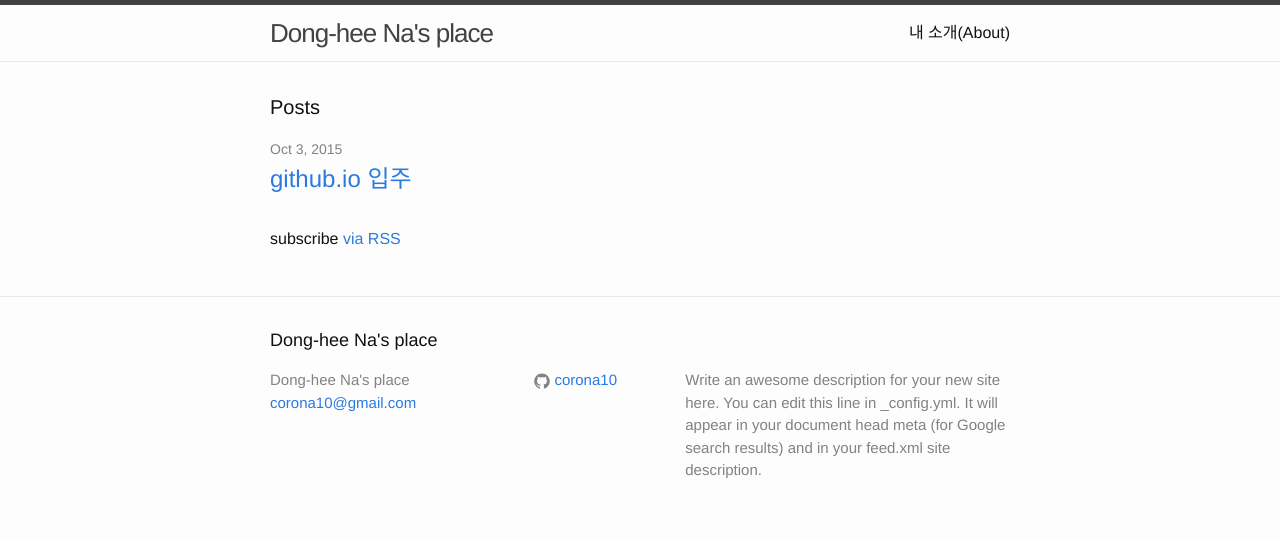
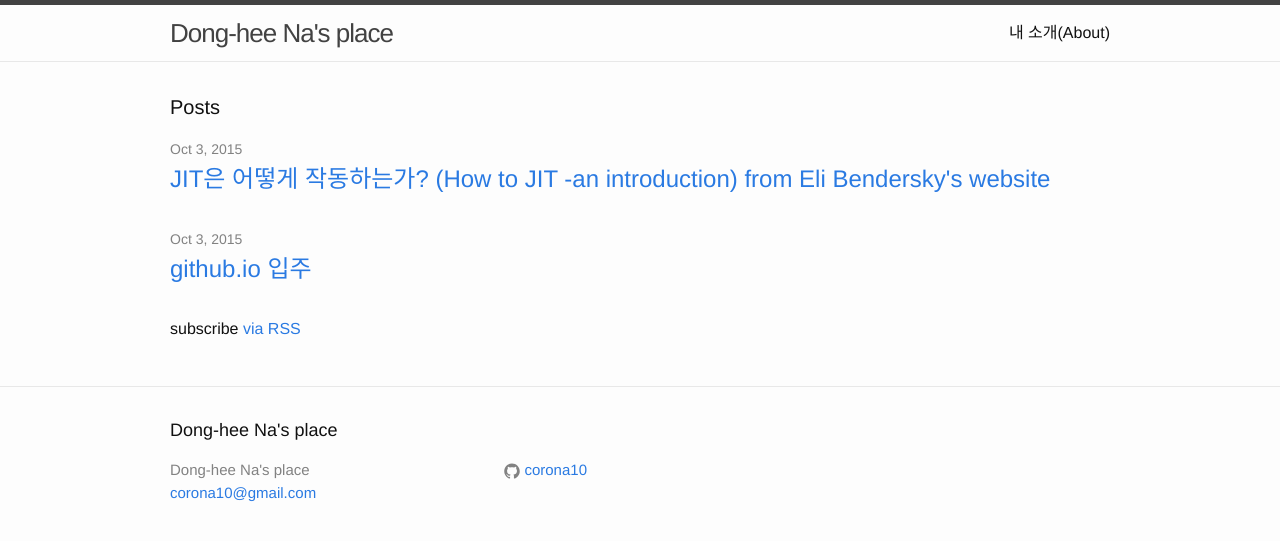
Before and after one commit to corona10/corona10.github.io, a Jekyll site: the page built from index.html, in a window 1280 px wide. Shown: the top 541 px of the page. Built offline with Jekyll 4.4.1, drawn with Linux system fonts in a browser that asks for light colours; Markdown is read by kramdown in place of the engine named in the settings; part of the change alters nothing that is shown.

Commit message:
how to JIT -an introduction

````diff
--- a/_config.yml
+++ b/_config.yml
@@ -2,13 +2,15 @@
 title: Dong-hee Na's place
 email: corona10@gmail.com
 description: > # this means to ignore newlines until "baseurl:"
-  Write an awesome description for your new site here. You can edit this
-  line in _config.yml. It will appear in your document head meta (for
-  Google search results) and in your feed.xml site description.
 baseurl: "" # the subpath of your site, e.g. /blog/
 url: "http://yourdomain.com" # the base hostname & protocol for your site
 #twitter_username: none
 github_username:  corona10
 
 # Build settings
-markdown: kramdown
+# Build settings
+markdown: redcarpet
+markdown_ext:  markdown,mkdown,mkdn,mkd,md
+
+redcarpet:
+  extensions: ["tables", "autolink", "strikethrough", "space_after_headers", "with_toc_data", "fenced_code_blocks"]
--- /dev/null
+++ b/_posts/2015-10-03-how-to-jit-an-introduction.md
@@ -0,0 +1,225 @@
+---
+layout: post
+title: "JIT은 어떻게 작동하는가? (How to JIT -an introduction) from Eli Bendersky's website "
+date: 2015-10-03 00:57:00
+categories: "eli's article"
+---
+우선 이 글은 [Eli Bendersky의 블로그](http://eli.thegreenplace.net/)에서 번역해 온 글임을 알려드립니다.
+
+상당한 의역이 난무하므로 지적사항이 있으면 따로 알려주시면 감사하겠습니다.
+
+[원문](http://eli.thegreenplace.net/2013/11/05/how-to-jit-an-introduction)이 궁금하신 분은 링크를 타고 들어가셔서 읽어보시면 될 것 같습니다.
+
+번역에 대한 허락은 원저작자에게 받았으며, 이 글에 대한 저작권은 원저작자에게 있음을 알려드리며,
+
+번역 된 글을 다른 곳에 배포하거나 수정 할 시에는 저에게 연락을 주시면 감사하겠습니다.
+
+-----------------------------------
+
+
+libjit에 관한 소개글 [원문](http://eli.thegreenplace.net/2013/10/17/getting-started-with-libjit-part-1/)을 작성할 때, 나는 이미 JIT에 대해 약간의 지식이라도 알고 있는 프로그래머를 대상으로 하였다.
+이전에 JIT에 대해 설명하긴 했지만 거의 요약수준이었다. 이번 글의 목적은 JITing에 대한 전반적인 소개를 어떠한 라이브러리에 의존하지 않은 코드 샘플을 활용하여 하는 것이다.
+
+## JIT의 정의 ##
+JIT은 단순히 "Just In Time"의 약자이다. 하지만 이 자체는 별 도움이 되지 않는다. - 용어 자체가 뭔가 복잡하고 약간의 프로그래밍이 필요해보인다.
+우선 "JIT"을 있는 그대로 정의해보자. 나는 이것을 쉽게 풀어써서
+
+>프로그램이 실행되는 동안, 디스크에 저장된 그 프로그램의 일부가 아닌 실행가능한 코드를 생성하고 실행하면
+>그것을 JIT이라고 한다.
+
+"JIT"의 역사적인 용어 사용은 어떻게 된 걸까? 운이 좋게도 Calgary대학의 John Aycock이 쓴 "A Brief Hitory of Just-In-Time"(구글에 검색해보시길 PDF로 다운로드가 가능하다.)
+에서  JIT의 기술을 역사적인 관점에서 보고 있다. Aycock의 논문에 따르면 최초로 프로그램 실행시간에 코드 생성과 실행을 언급한 것은 1960년 McCarthy의
+LISP 논문이다. 나중에 Thomson의 1968년에 regex 논문에서 이것은 더욱더 분명했다.(regexex는 실시간으로 기계어 코드로 컴파일해서 실행하는 것 이다. )
+
+
+JIT이란 용어는 Java를 위해 제임스 고슬링이 컴퓨터 용어로 가져왔다. Aycock 는 고슬링이 [제조의 도메인의 용어](https://en.wikipedia.org/wiki/Just-in-Time_Manufacturing) 를 빌려 와 그것을 1990 년대 초부터 사용하기 시작 했다고 언급하고 있다.
+
+여기까지가 역사적인 애기이다. 만약에 더 관심이 있다면 Aycock의 논문을 읽어보길 바란다. 이제 실제의 예에서 JIT의 정의가 의미하고 있는 것을 보도록 하자.
+
+## JIT - 기계어 코드를 생성하고 실행한다 ##
+
+나는 JIT 기술을 쉽게 설명하기 위해서 두 개의 단계로 구분해서 설명한다.
+
++   1 단계: 런타임 시간에 [기계어 코드](https://en.wikipedia.org/wiki/Machine_code)를 생성한다.</li>
++   2 단계: 기계어 코드를 런타임 시간에 실행한다.</li>
+
+1단계가 아마 JITing의 도전과제의 99퍼센트 일 것이다. 하지만 이것은 미스테리컬한 부분은 아닌 것이, 컴파일러가 실제로 하는 역할 이기 때문이다.
+gcc나 clang과 같이 잘 알려진 컴파일러들의 경우 C/C++ 소스코드를 기계어 코드로 변역해준다. 기계어 코드는 출력 스트림으로 emit 될 것이고, 메모리 공간에 저장될 것이다.
+(그리고 사실 gcc와 clang/llvm 둘다 JIT 실행을 위해 메모리에 코드를 유지하기 위한 빌딩 블록을 가지고 있다.)
+2단계가 내가 이번 글에서 주로 설명하고 싶은 부분이다.
+
+## 동적 생성코드 실행 ##
+
+현대의 운영체제들은 실행시간에 프로그램에게 허용해주는 부분이 까다롭다. [보호모드](https://en.wikipedia.org/wiki/Protected_mode)의 등장으로 os가 다양한 퍼미션으로 가상메모리의 영역에 접근하는 것을 엄격하게 다루기 때문에,
+메모리 다루는데에 있어서 복잡했던 과거는 사라졌다. 보통의 코드에서 당신은 새로운 데이터를 동적으로 힙 영역에 할당 할 것이지만, [OS의 허락없이 힙 영역에서 실행 할 수는 없다.](https://en.wikipedia.org/wiki/Executable_space_protection)
+
+이러한 관점에서 기계어 코드는 그저 바이트 스트림의 데이터에 불과하다. 따라서:
+
+```
+unsigned char[] code = {0x48, 0x89, 0xf8};
+```
+
+하지만 누가 보냐에 따라서 다른 코드이기도 하다. 누군가에게는 아무것도 표현하지 않는 것 일 수도 있고, 누군가에게는 x86-64 바이너리 인코딩으로 보일 것 이다.
+
+```
+mov %rdi, %rax
+```
+
+기계어 코드를 메모리에 집어넣는 것은 매우 쉽다. 근데 이걸 어떻게 실행시킬 것 인가?
+
+<h2>약간의 코드를 보도록 하자</h2>
+
+이 글에서 포함하고 있는 나머지 코드들은 POSIX 호환 UNIX계열 OS(특히 Linux)에서 작동한다. 다른 운영체제(Windows와 같은)들은 세부적으로 좀 다를 수 있다.
+근데 전반적인 내용은 같다. 참고로 모든 현대의 운영체제들은 같은 것을 구현하기 위한 편한 API를 제공한다.
+
+더 말할 것도 없이, 여기에 우리가 메모리 영역에 동적으로 생성하고 실행할 함수가 있다. C코드로 표현된 이 함수는 매우 쉬운 코드이다.
+
+```
+long add4(long num) {
+  return num + 4;
+}
+```
+
+우리의 첫번째 작품이다.(Makefile을 포함한 전체 코드는 이 [저장소](https://github.com/eliben/libjit-samples)에서 받아 볼 수 있다.)
+
+```
+#include <stdio.h>
+#include <stdlib.h>
+#include <string.h>
+#include <sys/mman.h>
+
+// 주어진 크기의 RWX메모리를 할당하고 그것의 포인터를 반환한다.
+// 만약 실패한다면, 에러를 출력할 것이고, NULL을 반환한다.
+
+void* allocate_executable_memory(size_t size){
+  void *ptr = mmap(0, size,
+                   PROT_READ | PROT_WRITE | PROT_EXEC,
+                   MAP_PRIVATE | MAP_ANONYMOUS, -1 , 0);
+  if (ptr == (void*)-1){
+    perror("mmap");
+    return NULL;
+  }
+  return ptr;
+}
+
+void emit_code_into_memory(unsigned char* m){
+  unsigned char code[] = {
+    0x48, 0x89, 0xf8,                    // mov %rdu, %rax
+    0x48, 0x83, 0xc0, 0x04,              // add $4, %rax
+    0xc3                                 // ret
+  };
+  memcpy(m, code, sizeof(code));
+}
+
+const size_t SIZE = 1024;
+typedef long (*Jittedfunc)(long);
+
+void run_from_rwx(){
+  void *m = allocate_executable(SIZE);
+  emit_code_into_memory(m);
+
+  JittedFunc func = m;
+  int result = func(2);
+  printf("result = %d\n", result);
+}
+```
+
+  1.  `mmap`을 사용하여 읽고, 쓰고 실행가능한 메모리 영역을 힙에 할당한다.
+  2.  기계어 코드로 구현한  `add4`를 메모리 영역에 복사한다.
+  3.  함수포인터를 이용하여 메모리 영역으로부터 코드를 실행한다.
+
+3번째 단계는 기계어코드를 포함하고 있는 메모리 영역이 *실행가능* 일 때만 가능하다는 점에 주목하자. 올바른 퍼미션 설정 없이는
+실행 시간에 OS로부터 오류가 날 것이다.(segment fault와 같은..) 이러한 현상은 만약에 m을 `malloc`, `free`와 같은 함수로
+할당 했을 때 발생하다.(읽고 쓰기만 가능, 실행은 불가능)
+
+## 여담 -힙, malloc 그리고 mmap ##
+
+눈치빠른 독자들은 반쯤 눈치 챘을 것이다. 이전 섹션에서 나는 `mmap`으로 부터 반환받는 메모리를 "힙 영역 메모리"라고 언급한 적이 있다.
+정확하게 이야기 하자면. "힙"은  실행시간에 할당한 메모리를 관리하기 위해 `malloc`과 `free`가 사용하기 위해 지정된 메모리이다.
+컴파일러가 절대적으로 관리하기 위한 "스택 영역 메모리"와는 정 반대이다.
+
+말은 그렇게 하지만 사실 영 쉬운 내용은 아니다. 전통적으로(아주 오래 전 부터..) `malloc`은 메모리의 원천으로만 사용되어왔다.
+('sbrk'이라는 시스템 콜을 통해서) 오늘날 대부분의 malloc 구현은 OS에 따라 세부구현이 많이 다르지만 `mmap`을 많이 사용한다.
+그러나 `mmap`은 보통 큰 메모리 영역을 할당 할 때 쓰고, `sbrk`는 작은 크기의 메모리 영역을 할당 할 때 쓴다. 트레이드-오프는
+두 함수가 OS로 부터 메모리를 요청 할 때 상대적인 효율성과 관련이 있다.
+
+그러므로 내 생각에는 `mmap`으로부터 받는 메모리가 힙 영역 메모리라는 것은 잘못된 것은 아니다. 그러므로 계속 이대로 설명하겠다.
+
+## 보안에 좀더 신경을 써보자 ##
+
+위에 있는 코드는 조금 보안적으로 취약한 문제점이 보인다. 그 이유는 바로 RWX(Readable, Writeable, eXecutable) 메모리 영역을 할당을 받았기 때문이다.
+- 공격과 exploit하기에는 파라다이스 같은 공간이다. 그러므로 이 부분에 대한 좀더 신경을 써보자.
+수정된 코드는 다음과 같다.
+
+```
+// RW메모리 영역을 할당한다.
+// 만약 실패시 에러를 출력하고, NULL을 반환한다.
+// malloc과는 다르게 메모리가 페이지 경계부분에 할당된다. 그래야만 mprotect를 호출하기에 적합하다.
+
+void* alloc_writable_memory(size_t size)
+{
+  void* ptr = mmap(0, size,
+                   PROT_READ | PROT_WRITE,
+                   MAP_PRIVATE | MAP_ANONYMOUS, -1, 0);
+  if(ptr == (void*)-1) {
+    perror("mmap");
+    return NULL;
+  }
+  return ptr;
+}
+
+// 메모리를 RX퍼미션으로 설정한다. page-aligned되어 있어야 한다.
+// 성공하면 0을 반환, 실패하면 에러를 출력하고 -1을 반환한다.
+
+int make_memory_executable(void* m, size_t size){
+  if(mprotect(m, size, PROT_READ | PROT_EXEC) == -1) {
+    perror("mprotect");
+    return -1;
+  }
+  return 0;
+}
+
+// RW메모리를 할당하고, 실행 전에 코드를 emit하고 RX메모리로 세팅한다.
+void emit_to_rw_run_from_rx(){
+  void *m = alloc_writable_memory(SIZE);
+  emit_code_into_memory(m);
+  make_memory_executable(m, SIZE);
+
+  JittedFunc func = n;
+  int result = func(2);
+  printf("result =%d\n", result);
+}
+
+```
+
+메모리가 처음에 RW메모리로 할당된다는 점(`malloc`이랑 똑같다.)을 빼면 이전 코드 스닙셋과 모든 면에 있어서 동일하다.
+이게 우리가 기계어 코드를 집어넣기 위해 작성해야 되는 모든 것들이다. 만약에 코드가 있다면, `mprotect`를 이용하여
+메모리 영역을 RW에서 RX로 변환하고, 더 이상 *쓰기 불가능* 상태로 만들어 실행가능하게 만든다. 결국 효과는 동일하다.
+쓰기 가능하면서 실행가능한 부분이 우리 프로그램에서 없다는 점에서 보안적인 관점에서 보았을 때 좋다.
+
+## malloc은 어떤가? ##
+
+아무튼  RW 메모리가 `malloc`에서 제공하는 것과 동일하다면 `mmap` 대신에 `malloc`을 쓰는 것은 어떨까? 맞다 그것 또한 가능하다.
+하지만 그 방법은 득보다 실이 더 많다. 그 이유는 보호 비트가 가상 메모리 페이지 경계부분에서만 세팅되기 때문이다. 만약에 `malloc`을 쓴다면
+우리는 수동으로 페이지 경계에 정렬되도록 설정해줘야 한다. 또한 `mprotect`는 실제로 요청한 것과 다르게 활성화/비활성화를 실패하므로써 우리가
+예상하지 못한 영향을 끼칠수가 있다. `mmap`은 페이지 경계부분에만 할당됨으로써 이러한 것들을 사전에 방지한다.
+(`mmap`은 페이지 전체에 할당되게 디자인 되어있다.)
+
+## 마무리짓기 ##
+
+이번 글은 우리가 흔히 JIT이라고 부르는 것을 고수준 관점에 시작해서, 기계어 코드가 동적으로 메모리에 들어가서 실행되는 코드 스닙셋을
+실제로 작성해보았다.
+
+이 테크닉은 실제 JIT엔진(예를 들어 LLVM이나 libjit)이 메모리 영역으로부터 실행가능한 기계어코드를 emit하고 실행하는지 보여준다.
+이제 남은 것은 이 다른 무언가로부터 이 기계어코드로 합치는 "단순한" 작업뿐이다.
+
+LLVM은 완전한 컴파일러이다. 그래서 실제로 C나 C++코드를 실행시간에 기계어 코드로 번역할 수 있다.(LLVM IR을 통해)  그리고 그것을 실행시킨다.
+libjit는 훨씬더 저 수준에서 작동한다. - 즉 컴파일러의 벡엔드로 작동한다.
+사실 libjit을 소개한 나의 글 [원문](http://eli.thegreenplace.net/2013/10/17/getting-started-with-libjit-part-1/)에서는 복잡한 코드를
+어떻게 emit하고 실행시키는지 보여줬다. 그러나 JITing은 훨씬 더 일반적인 컨셉이다. 실행시간에 코드를 emmiting하는 것은 [자료구조](http://blog.christianperone.com/2009/11/a-method-for-jiting-algorithms-and-data-structures-with-llvm/)나 [정규 표현식](http://sljit.sourceforge.net/)
+심지어 [프로그래밍 언어의 VM에서 C언어 접근 할 때](http://luajit.org/ext_ffi.html)도 사용이 가능하다.
+게다가 내 블로그([원작자 블로그](http://eli.thegreenplace.net/))를 파다보면 [8년 전에 JITing에 대해 언급한 적](http://eli.thegreenplace.net/2005/09/04/cool-hack-creating-custom-subroutines-on-the-fly-in-perl/)도 있다. 그것은 펄 코드가
+펄 코드를 실행시간에 생성하는 것이었지만 아이디어는 동일하다.(직렬화 포멧을 XML 표현으로 가져와서)
+
+JITing을 두 단계로 나누어서 설명하는게 중요하다는게 내 생각이고 이유이다. 2단계는 상대적으로 구현하기가 용이하고 잘 정의된 OS API를 사용한다.
+1단계의 가능성은 끝이 없다. 그리고 이 부분은 궁극적으로 너가 어떤 어플리케이션을 개발하느냐에 따라 달려있다.
--- a/_sass/_base.scss
+++ b/_sass/_base.scss
@@ -154,8 +154,8 @@ pre {
  * Wrapper
  */
 .wrapper {
-    max-width: -webkit-calc(800px - (#{$spacing-unit} * 2));
-    max-width:         calc(800px - (#{$spacing-unit} * 2));
+    max-width: -webkit-calc(1000px - (#{$spacing-unit} * 2));
+    max-width:         calc(1000px - (#{$spacing-unit} * 2));
     margin-right: auto;
     margin-left: auto;
     padding-right: $spacing-unit;
````
